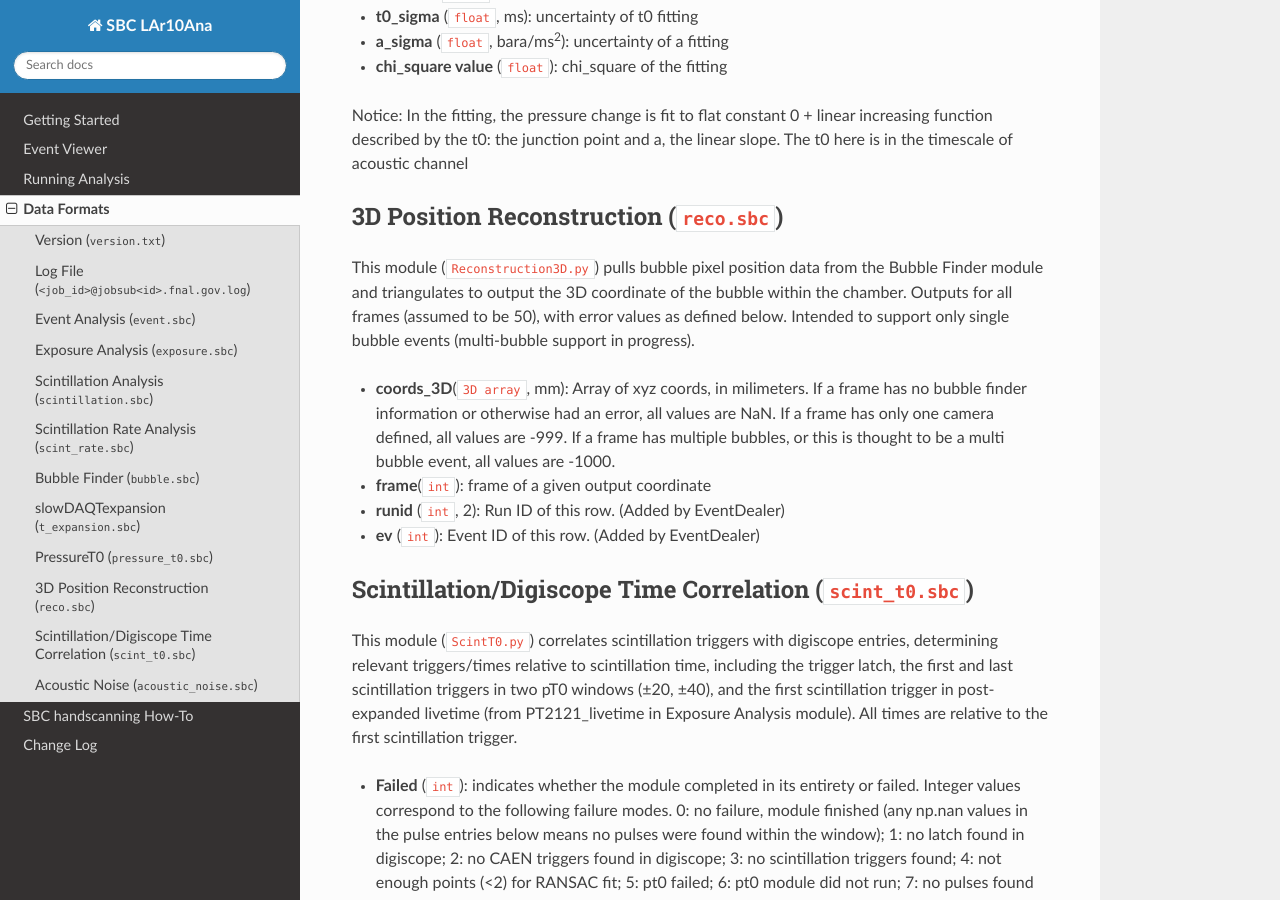
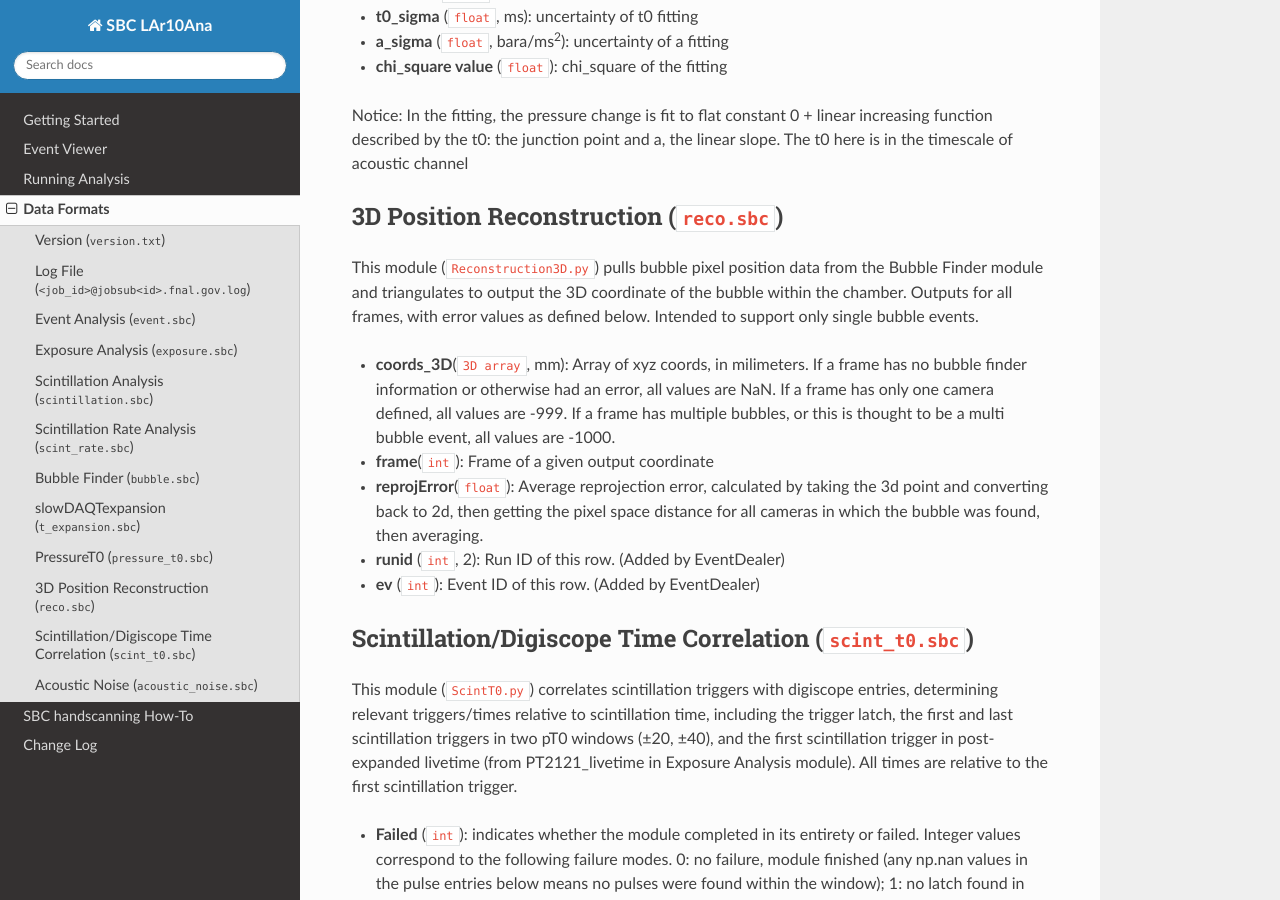
Before and after one commit to SBC-Collaboration/LAr10Ana, a Sphinx documentation site: the page built from docs/data_format.md, in a window 1280 px wide and 900 px high, scrolled down 3730 px. Built offline with Sphinx 7.4.7 and the Read the Docs theme 3.1.0, drawn with Linux system fonts in a browser that asks for light colours.

Commit message:
updated docs to show reproj error

```diff
--- a/docs/data_format.md
+++ b/docs/data_format.md
@@ -101,9 +101,10 @@ Notice:
 In the fitting, the pressure change is fit to flat constant 0 + linear increasing function described by the t0: the junction point and a, the linear slope. The t0 here is in the timescale of acoustic channel
 
 ## 3D Position Reconstruction (`reco.sbc`)
-This module (`Reconstruction3D.py`) pulls bubble pixel position data from the Bubble Finder module and triangulates to output the 3D coordinate of the bubble within the chamber. Outputs for all frames (assumed to be 50), with error values as defined below.  Intended to support only single bubble events (multi-bubble support in progress).
+This module (`Reconstruction3D.py`) pulls bubble pixel position data from the Bubble Finder module and triangulates to output the 3D coordinate of the bubble within the chamber. Outputs for all frames, with error values as defined below. Intended to support only single bubble events.
 - **coords_3D**(`3D array`, mm): Array of xyz coords, in milimeters. If a frame has no bubble finder information or otherwise had an error, all values are NaN. If a frame has only one camera defined, all values are -999. If a frame has multiple bubbles, or this is thought to be a multi bubble event, all values are -1000.
-- **frame**(`int`): frame of a given output coordinate
+- **frame**(`int`): Frame of a given output coordinate
+- **reprojError**(`float`): Average reprojection error, calculated by taking the 3d point and converting back to 2d, then getting the pixel space distance for all cameras in which the bubble was found, then averaging.
 - **runid** (`int`, 2): Run ID of this row. (Added by EventDealer)
 - **ev** (`int`): Event ID of this row. (Added by EventDealer)
 
```
